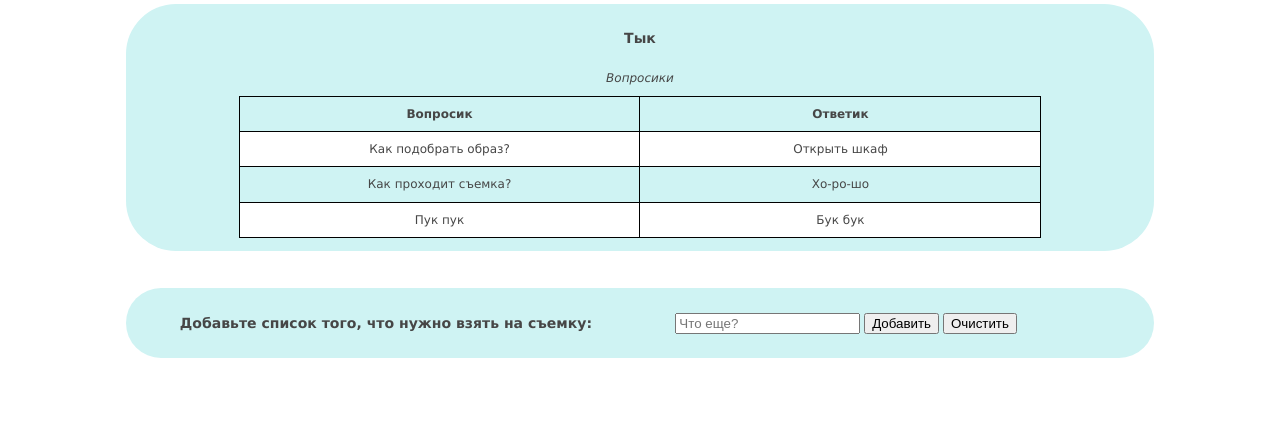
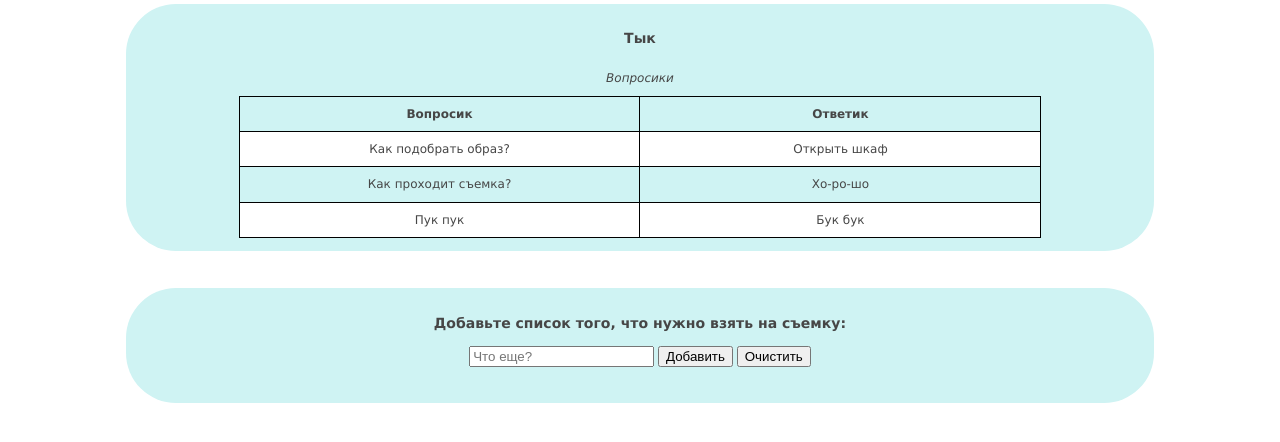
Before and after one commit to sad-bkt/portfolio-2, a Django app: page /FAQ in a window 1280 px wide. Shown: the part 270-712 px from the top of the page. Run offline with Django 3.2, Linux system fonts and the light colour scheme.

Commit message:
5 lab small fixes

```diff
--- a/main/static/CSS/style.css
+++ b/main/static/CSS/style.css
@@ -226,7 +226,7 @@ section {
     align-items: center;
 }
 
-.FAQ, .task {
+.FAQ, .tasks {
     display: flex;
     flex-direction: column;
 }
--- a/main/static/js/task.js
+++ b/main/static/js/task.js
@@ -4,7 +4,7 @@
 
     function read() {
         let restore = JSON.parse(localStorage.getItem('task'));
-        if (restore== null) {
+        if (restore == null) {
             restore = [];
         }
       return restore
@@ -20,7 +20,7 @@
                 i +
                 ')" class="task_button_delete">Удалить</button></div>';
         }
-        document.getElementById("task_list").innerHTML= output;
+        document.getElementById("task_list").innerHTML = output;
     }
 
     function delete_it(i) {
```
